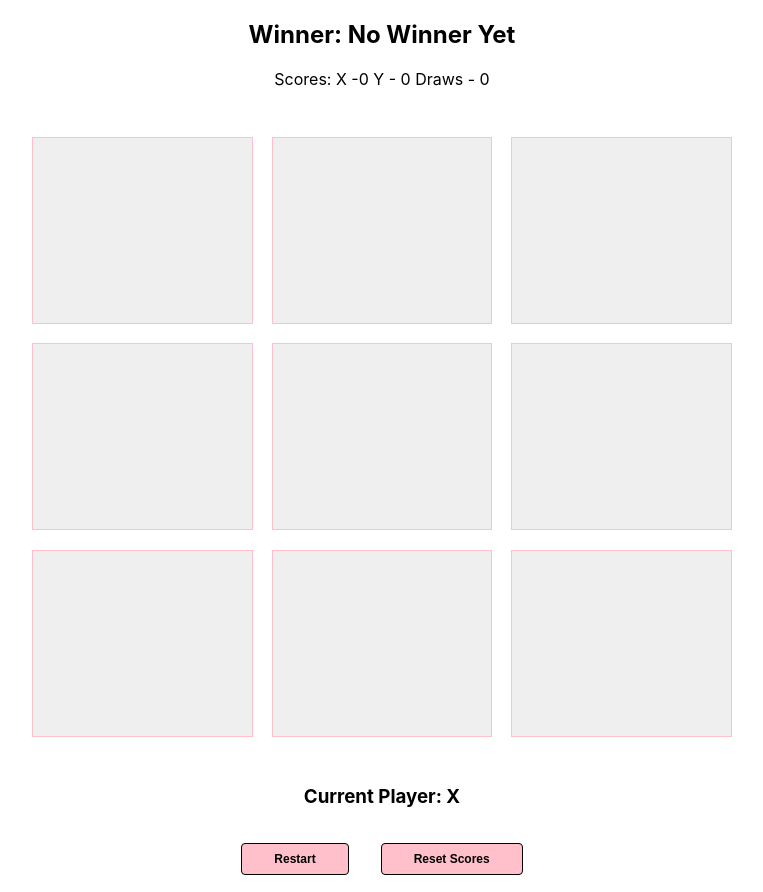
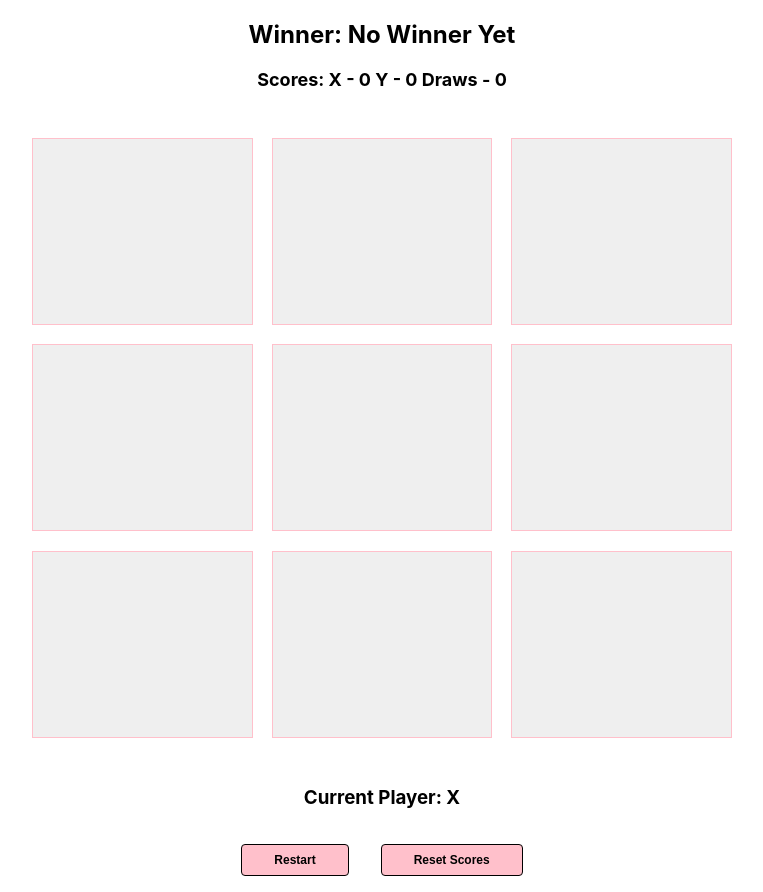
Before and after one commit to Saazu/tictactoe, a React (Create React App) app: page / in a window 1280 px wide. Both pictures are taken after a click on the button "Play". Shown: the whole page, without its empty margins (258-1021 px from the left). Built offline with nearby package versions, Linux system fonts and the light colour scheme.

Commit message:
Update Game matric type

```diff
--- a/src/common/types.typedef.ts
+++ b/src/common/types.typedef.ts
@@ -14,3 +14,5 @@ export type GameHistory = {
   playerXScore: number;
   drawScore: number;
 };
+
+export type GameMatrix = Array<Array<PlayerMove>>;
--- a/src/components/InitGame/InitGame.tsx
+++ b/src/components/InitGame/InitGame.tsx
@@ -25,7 +25,7 @@ function InitGame({
       </div>
       <div>
         <h3 style={{ fontSize: "14px", fontWeight: 700 }}>
-          Current score: Scores: X -{gameHistory.playerXScore} Y -{" "}
+          Current score: Scores: X - {gameHistory.playerXScore} Y -{" "}
           {gameHistory.playerXScore} Draws - {gameHistory.drawScore}
         </h3>
       </div>
--- a/src/components/TicTacToe/TicTacToe.tsx
+++ b/src/components/TicTacToe/TicTacToe.tsx
@@ -107,9 +107,9 @@ function TicTacToe({
       <div className="game-state">
         <span>
           <h2>Winner: {winner ? winner : "No one yet!"}</h2>
-          <span>
-            Scores: X -{gameHistory.playerXScore} Y - {gameHistory.playerXScore}{" "}
-            Draws - {gameHistory.drawScore}
+          <span style={{ fontSize: "18px", fontWeight: 700 }}>
+            Scores: X - {gameHistory.playerXScore} Y -{" "}
+            {gameHistory.playerXScore} Draws - {gameHistory.drawScore}
           </span>
         </span>
       </div>
--- a/src/hooks/useTicTacToe.ts
+++ b/src/hooks/useTicTacToe.ts
@@ -1,7 +1,11 @@
 import { useState } from "react";
 import checkWinner from "../utils/checkWinner";
 import useLocalStorage from "./useLocalStorage";
-import { GameResultState, PlayerMove } from "../common/types.typedef";
+import {
+  GameResultState,
+  PlayerMove,
+  GameMatrix,
+} from "../common/types.typedef";
 
 /**
  *
@@ -12,7 +16,7 @@ const useTicTacToe = (rowLength: number) => {
   const [currentTurn, setCurrentTurn] = useState<PlayerMove>(PlayerMove.X);
   const [winner, setWinner] = useState<GameResultState>("No Winner Yet");
   const [restart, setRestart] = useState(false);
-  const [gameMatrix, setGameMatrix] = useState(
+  const [gameMatrix, setGameMatrix] = useState<GameMatrix>(
     new Array(rowLength)
       .fill(null)
       .map((cell) => new Array(rowLength).fill(null))
```
